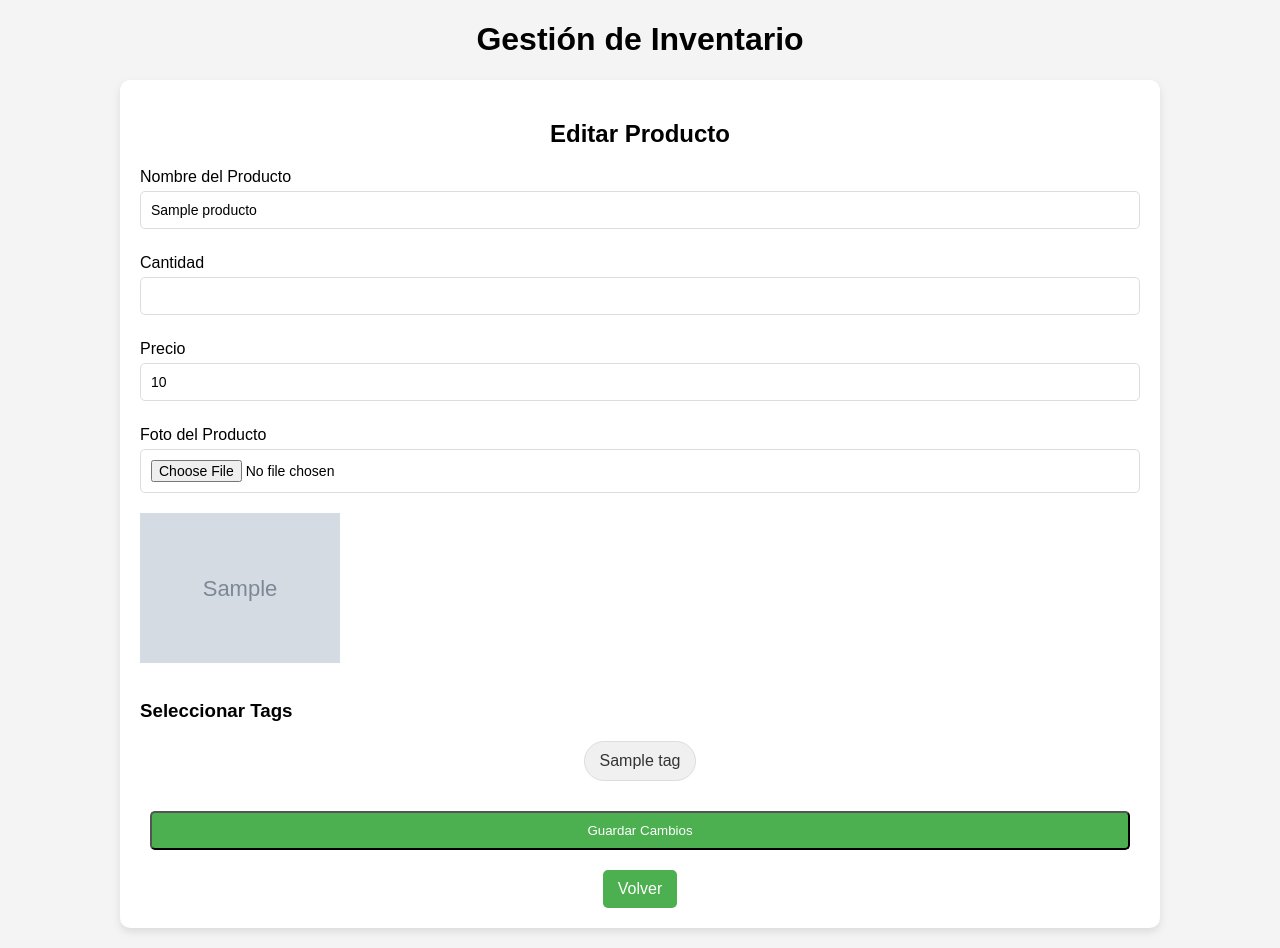
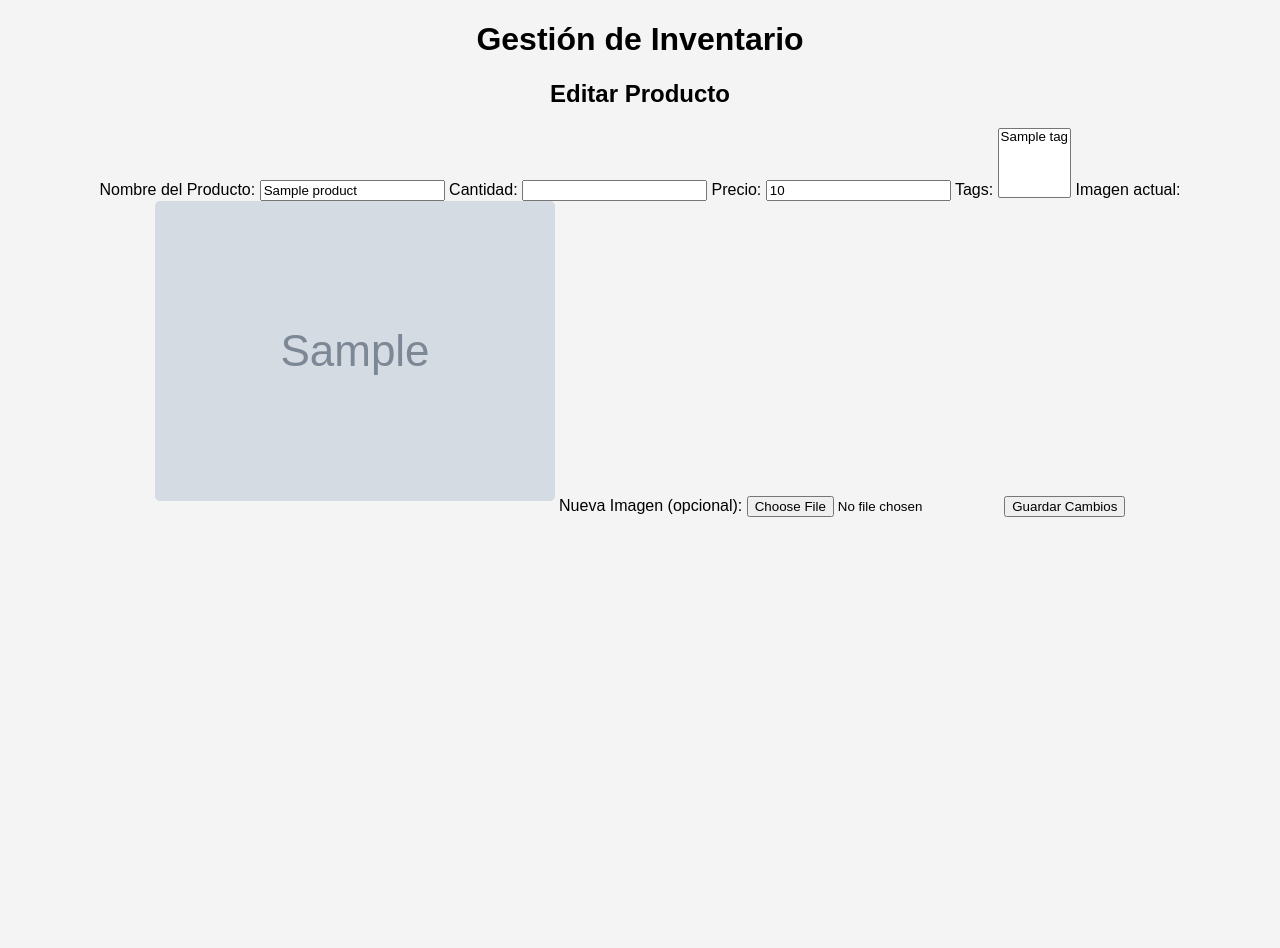
Before and after one commit to SlotyHolly/Gestion-de-Inventario-Tin-Basso, a Flask app: template templates/edit_product.html in a window 1280 px wide. After the commit the page ends 517 px from the top, so only its background shows below. Run offline with Flask 3, Linux system fonts and the light colour scheme; the template is opened without the code that fills it: most values are stand-ins (such as "Sample title", 1, 10 or a date in 2020); grey boxes marked "Sample" are stand-in pictures; parts of the project's set-up code (start-up, migrations or seed data) failed here and were passed over.

Commit message:
Update edit_product.html

```diff
--- a/app.py
+++ b/app.py
@@ -59,6 +59,7 @@ def edit_product(product_id):
 
     # Obtener el producto actual para mostrarlo en el formulario
     product = load_product_from_db(product_id)
+
     if not product:
         flash('Producto no encontrado.', 'danger')
         return redirect(url_for('index'))
--- a/templates/edit_product.html
+++ b/templates/edit_product.html
@@ -2,71 +2,33 @@
 
 {% block content %}
 <div class="main-container">
-    <div class="main-content">
-        <h2>{{ 'Agregar' if not producto else 'Editar' }} Producto</h2>
-        <form method="POST" enctype="multipart/form-data" class="form-container">
-            <div class="form-group">
-                <label for="nombre">Nombre del Producto</label>
-                <input type="text" id="nombre" name="nombre" value="{{ producto.nombre if producto else '' }}" required class="form-input">
-            </div>
+    <h2>Editar Producto</h2>
+    <form method="POST" action="{{ url_for('edit_product_route', product_id=product.id) }}" enctype="multipart/form-data">
+        <label for="nombre">Nombre del Producto:</label>
+        <input type="text" id="nombre" name="nombre" value="{{ product.nombre }}">
 
-            <div class="form-group">
-                <label for="cantidad">Cantidad</label>
-                <input type="number" id="cantidad" name="cantidad" value="{{ producto.cantidad if producto else '' }}" required class="form-input">
-            </div>
+        <label for="cantidad">Cantidad:</label>
+        <input type="number" id="cantidad" name="cantidad" value="{{ product.cantidad }}">
 
-            <div class="form-group">
-                <label for="precio">Precio</label>
-                <input type="number" id="precio" name="precio" step="0.01" value="{{ producto.precio if producto else '' }}" required class="form-input">
-            </div>
+        <label for="precio">Precio:</label>
+        <input type="number" id="precio" name="precio" value="{{ product.precio }}" step="0.01">
 
-            <div class="form-group">
-                <label for="foto">Foto del Producto</label>
-                <input type="file" id="foto" name="foto" class="form-input">
-                {% if producto.imagen %}
-                    <img src="{{producto.imagen}}" alt="Imagen del producto" style="max-width: 200px; margin-top: 10px;">
-                {% endif %}
-            </div>
+        <label for="tags">Tags:</label>
+        <select id="tags" name="tags" multiple>
+            {% for tag in tags %}
+            <option value="{{ tag }}" {% if tag in product.tags %}selected{% endif %}>{{ tag }}</option>
+            {% endfor %}
+        </select>
 
-            <div class="form-group">
-                <h3>Seleccionar Tags</h3>
-                <div class="tags-filter">
-                    {% for tag in tags %}
-                    <label class="filter-tag {% if producto and tag in producto.tags %}active{% endif %}">
-                        <input type="checkbox" name="tags" value="{{ tag }}" {% if producto and tag in producto.tags %}checked{% endif %}> {{ tag }}
-                    </label>
-                    {% endfor %}
-                </div>
-            </div>
+        {% if product.imagen %}
+        <label>Imagen actual:</label>
+        <img src="{{ product.imagen }}" alt="{{ product.nombre }}" class="product-image">
+        {% endif %}
 
-            <button type="submit" class="button">{{ 'Agregar' if not producto else 'Guardar Cambios' }}</button>
-        </form>
-        <a href="{{ url_for('index') }}" class="button">Volver</a>
-    </div>
+        <label for="foto">Nueva Imagen (opcional):</label>
+        <input type="file" id="foto" name="foto">
+
+        <button type="submit">Guardar Cambios</button>
+    </form>
 </div>
-
-<!-- Script para manejar la interacción de los filtros -->
-<script>
-    document.addEventListener('DOMContentLoaded', function() {
-        // Obtener todos los labels con la clase "filter-tag"
-        const filterTags = document.querySelectorAll('.filter-tag');
-
-        // Agregar evento de clic a cada label
-        filterTags.forEach(tag => {
-            tag.addEventListener('click', function(event) {
-                // Evitar la propagación del clic y el comportamiento predeterminado
-                event.preventDefault();
-                event.stopPropagation();
-
-                // Alternar la clase "active" para cambiar la apariencia del filtro
-                this.classList.toggle('active');
-
-                // Encontrar el checkbox dentro del label y cambiar su estado
-                const checkbox = this.querySelector('input[type="checkbox"]');
-                checkbox.checked = !checkbox.checked;
-            });
-        });
-    });
-</script>
-
 {% endblock %}
```
